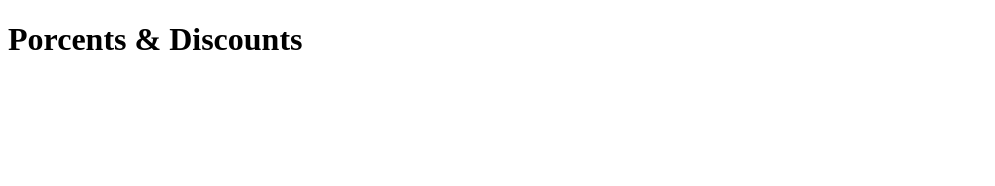
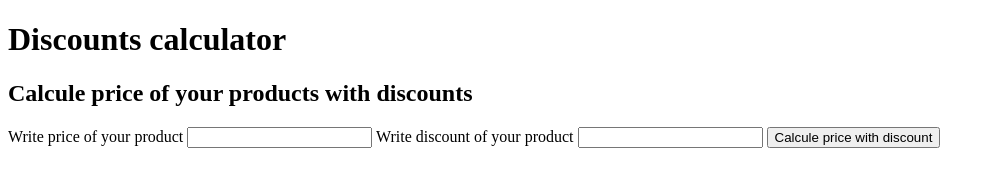
Before and after one commit to maucoderGit/Math_page_javaScript, a plain HTML site: page discount.html in a window 1280 px wide. Shown: the whole page, without its empty margins (0-995 px from the left). Drawn offline with Linux system fonts and the light colour scheme.

Commit message:
Vincule HTML with Js, and writing paragraph from Js. Completing 2nd class challenge.

```diff
--- a/JS/discounts.js
+++ b/JS/discounts.js
@@ -1,9 +1,25 @@
 function price_and_discounts_calculator(price, porcent){
-    const discount = 100 - porcent
+    const discount = 100 - porcent;
     const formule = price * discount / 100;
-    console.log(`Your product value is ${price} and with discount of ${porcent},
- Your new price is ${formule} `)
+//     console.log(`Your product value is ${price} and with discount of ${porcent},
+//  Your new price is ${formule} `)
+
+    return formule
 }
+
+function on_click_buttom_price_discount(){
+    const input_price = document.getElementById("input_price");
+    const price_value = input_price.value;
+
+    const input_discount = document.getElementById("input_discount");
+    const discount_value = input_discount.value;
+
+    const price_with_discount = price_and_discounts_calculator(price_value, discount_value);
+
+    const result = document.getElementById("price_with_discount_result");
+    result.innerText = "Price with discount is $" + price_with_discount;
+}
+
 
 // console.log(`Your product value is ${price} and with discount of ${porcent},
 //  Your new price is ${price_and_discounts_calculator} `)
--- a/discount.html
+++ b/discount.html
@@ -7,11 +7,27 @@
     <title>Porcents & Discounts</title>
 </head>
 <body>
-    <h1>
-        Porcents & Discounts
-    </h1>
+    <header class="section">
+        <h1>Discounts calculator</h1>
+    </header>
 
-    <!-- Curso Practico javaScript -->
+    <section>
+        <h2>Calcule price of your products with discounts</h2>
+
+        <form>
+            <label for="input_price">Write price of your product</label>
+            <input type="number" id="input_price"/>
+
+            <label for="input_discount">Write discount of your product</label>
+            <input type="number" id="input_discount"/>
+
+            <button type="button" onclick="on_click_buttom_price_discount()">Calcule price with discount</button>
+
+            <p id="price_with_discount_result"></p>
+        </form>
+    </section>
+
+
 
     <script src="JS/discounts.js"></script>
 </body>
```
Also changed, not shown: CSS/prices_and_discount.css (added).
